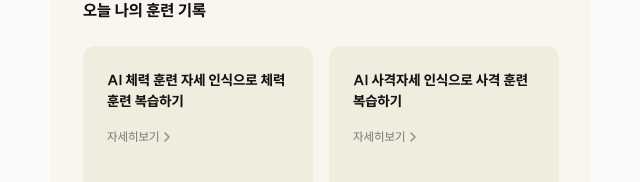
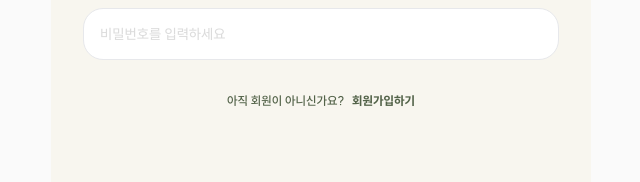
Before and after one commit to taejun0/SMART_FE, a React (Vite) app: page / in a window 1280 px wide. Shown: the part 457-639 px from the top of the page, without its empty margins (319-959 px from the left). Built offline with nearby package versions, Linux system fonts and the light colour scheme.

Commit message:
[Feat] #24 - 라우팅 변경 및 http 화

```diff
--- a/src/constants/routeConstants.js
+++ b/src/constants/routeConstants.js
@@ -1,6 +1,6 @@
 export const ROUTE_PATHS = {
-  MAIN: '/',
-  LOGIN: '/login',
+  MAIN: '/main',
+  LOGIN: '/',
   SIGNUP: '/signup',
   SPLASH: '/splash',
   TRAINING: '/program',
--- a/src/routes/router.jsx
+++ b/src/routes/router.jsx
@@ -19,7 +19,6 @@ import { NotFound } from '@pages/notfound/NotFound';
 
 const router = createBrowserRouter([
   {
-    path: ROUTE_PATHS.MAIN,
     element: <DefaultLayout />,
     children: [
       {
--- a/vite.config.js
+++ b/vite.config.js
@@ -6,15 +6,15 @@ import fs from 'fs';
 export default defineConfig({
   base: '/',
   plugins: [react()],
-  server:
-    process.env.NODE_ENV === 'development'
-      ? {
-          https: {
-            key: fs.readFileSync(path.resolve(__dirname, 'localhost-key.pem')),
-            cert: fs.readFileSync(path.resolve(__dirname, 'localhost.pem')),
-          },
-        }
-      : {},
+  // server:
+  //   process.env.NODE_ENV === 'development'
+  //     ? {
+  //         https: {
+  //           key: fs.readFileSync(path.resolve(__dirname, 'localhost-key.pem')),
+  //           cert: fs.readFileSync(path.resolve(__dirname, 'localhost.pem')),
+  //         },
+  //       }
+  //     : {},
   resolve: {
     alias: {
       '@assets': path.resolve(__dirname, 'src/assets'),
```
